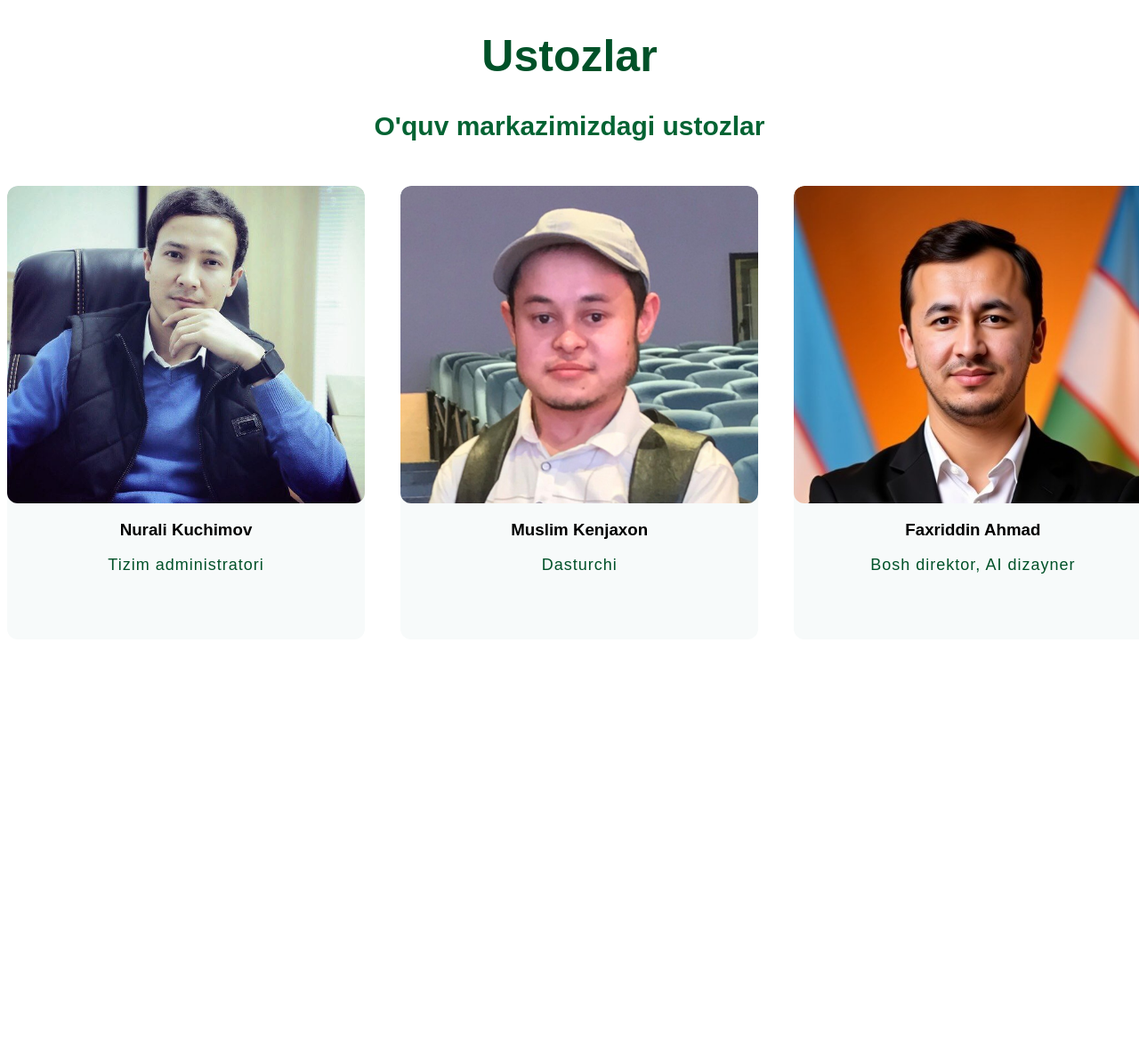
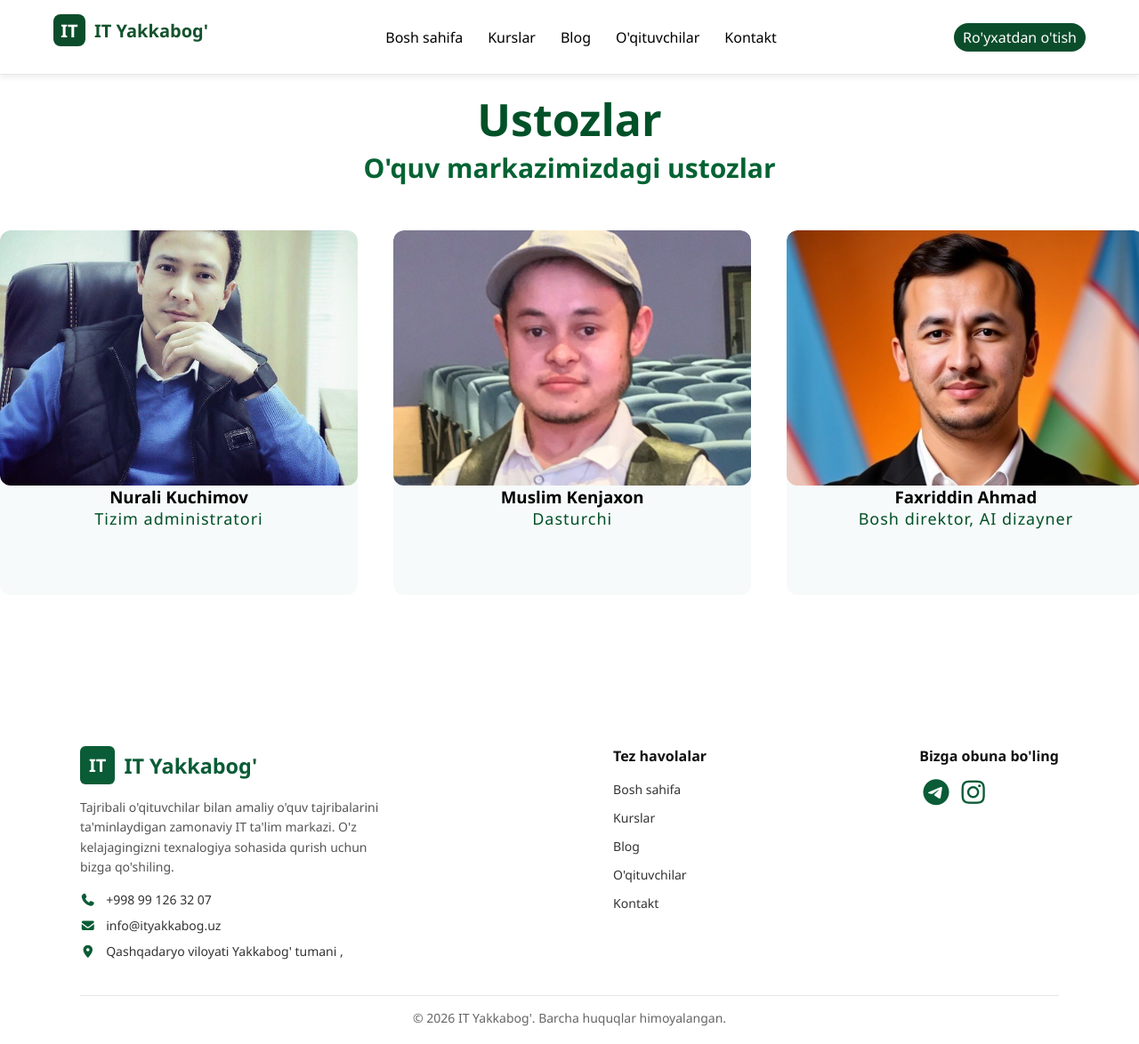
Before and after one commit to abduhamidovf/infosayt, a plain HTML site: page 4Teachers.html in a window 1280 px wide. Shown: the top 1174 px of the page at 89% size. Before the commit the page ends 800 px from the top, so only its background shows below. Drawn offline with Linux system fonts and the light colour scheme.

Commit message:
ustozlar qismi yakunlandi

```diff
--- a/4Teachers.html
+++ b/4Teachers.html
@@ -6,8 +6,33 @@
         <title>O'qituvchilar</title>
         <link rel="stylesheet" href="images/IT Yakkabog'.jpg">
         <link rel="stylesheet" href="./css/teachers.css">
+        <link rel="stylesheet" href="./css/main.css">
+        <link rel="stylesheet" href="./css/contact.css">
+        <link rel="stylesheet" href="https://cdnjs.cloudflare.com/ajax/libs/font-awesome/7.0.1/css/all.min.css" integrity="sha512-2SwdPD6INVrV/lHTZbO2nodKhrnDdJK9/kg2XD1r9uGqPo1cUbujc+IYdlYdEErWNu69gVcYgdxlmVmzTWnetw==" crossorigin="anonymous" referrerpolicy="no-referrer" />
     </head>
     <body>
+        <!-- header -->
+             <header>
+    <div class="container">
+        <div class="logo">
+        <div class="logo-box">IT</div>
+        IT Yakkabog'
+        </div>
+
+        <nav>
+        <ul>
+            <li><a href="https://it-yakkabog.netlify.app">Bosh sahifa</a></li>
+            <li><a href="2Courses.html">Kurslar</a></li>
+            <li><a href="https://it-yakkabog-blog.netlify.app">Blog</a></li>
+            <li><a href="4teachers.html">O'qituvchilar</a></li>
+            <li><a href="5contact.html">Kontakt</a></li>
+        </ul>
+        </nav>
+        <a href="https://t.me/abduhamidovfazliddin7" class="btn-nav">Ro'yxatdan o'tish</a>
+    </div>
+    </header>
+    <!-- /header -->
+
         <h1 class="ustozlar-main">Ustozlar</h1>
         <div class="ustozlar">
             O'quv markazimizdagi ustozlar
@@ -49,5 +74,56 @@
             </div>
             <!-- /3-ustoz -->
         </div>
+        <footer class="footer">
+    <div class="footer-container">
+
+        <!-- LEFT -->
+        <div class="footer-about">
+            <div class="logo">
+                <span class="logo-icon">IT</span>
+                <h3>IT Yakkabog'</h3>
+            </div>
+
+            <p>
+                Tajribali o'qituvchilar bilan amaliy o'quv tajribalarini ta'minlaydigan zamonaviy IT ta'lim markazi. O'z kelajagingizni texnalogiya sohasida qurish uchun bizga qo'shiling.
+            </p>
+
+            <ul class="contact">
+                <li><i class="fa-solid fa-phone"></i> +998 99 126 32 07</li>
+                <li><i class="fa-solid fa-envelope"></i> info@ityakkabog.uz</li>
+                <li><i class="fa-solid fa-location-dot"></i> Qashqadaryo viloyati Yakkabog' tumani , </li>
+            </ul>
+        </div>
+
+        <!-- CENTER -->
+        <div class="footer-links">
+            <h4>Tez havolalar</h4>
+            <ul>
+                <li><a href="https://it-yakkabog.netlify.app">Bosh sahifa</a></li>
+                <li><a href="2Courses.html">Kurslar</a></li>
+                <li><a href="https://it-yakkabog-blog.netlify.app">Blog</a></li>
+                <li><a href="4Teachers.html">O'qituvchilar</a></li>
+                <li><a href="5Contact.html">Kontakt</a></li>
+            </ul>
+        </div>
+
+        <!-- RIGHT -->
+        <div class="footer-social">
+            <h4>Bizga obuna bo'ling</h4>
+            <div class="social-icons">
+                <a href="https://t.me/it_yakkabog"><i class="fab fa-telegram"></i></a>
+                <a href="https://instagram.com/it_yakkabog"><i class="fab fa-instagram"></i></a>
+            </div>
+        </div>
+
+    </div>
+
+    <hr>
+
+    <div class="footer-bottom">
+        © 2026 IT Yakkabog'. Barcha huquqlar himoyalangan.
+    </div>
+</footer>
+
     </body>
 </html>
--- a/css/main.css
+++ b/css/main.css
@@ -12,6 +12,7 @@
       background: #ffffff;
       border-bottom: 1px solid #e5e7eb;
       box-shadow: 0 4px 6px rgba(0, 0, 0, 0.06);
+      z-index: 10;
     }
 
     .container {
@@ -191,6 +192,22 @@
     text-decoration: none;
     font-weight: 600;
     font-size: 16px;
+    border-radius: 1px solid green;
+}
+
+.btn-nav {
+    text-decoration: none;
+    background-color: #0b4d2b;
+    color: white;
+    padding: 5px 10px;
+    border-radius: 30px;
+    font-weight: 500;
+    transition: 0.5s ease;
+}
+
+.btn-nav:hover {
+    background-color: whitesmoke;
+    color: #0b4d2b;
 }
 
 /* Primary button */
--- a/css/teachers.css
+++ b/css/teachers.css
@@ -6,6 +6,7 @@
   color: #005128;
   text-align: center;
   font-size: 50px;
+  padding-top: 100px;
 }
 
 .ustozlar {
@@ -28,6 +29,7 @@
   width: 1340px;
   height: 510px;
   box-sizing: border-box;
+  padding-bottom: 100px;
 }
 
 
```
Also changed, not shown: 5Contact.html (+1 -1 lines), index.html (+1 -1 lines).
